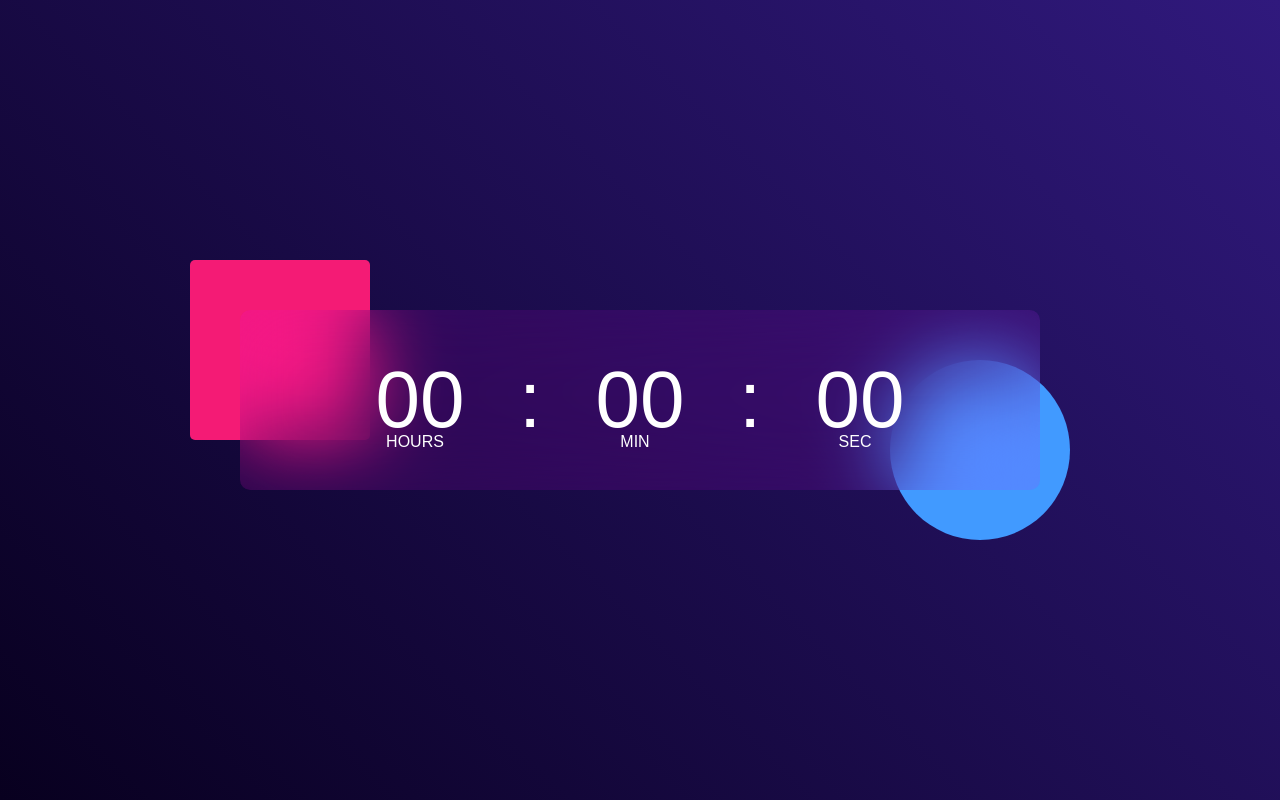
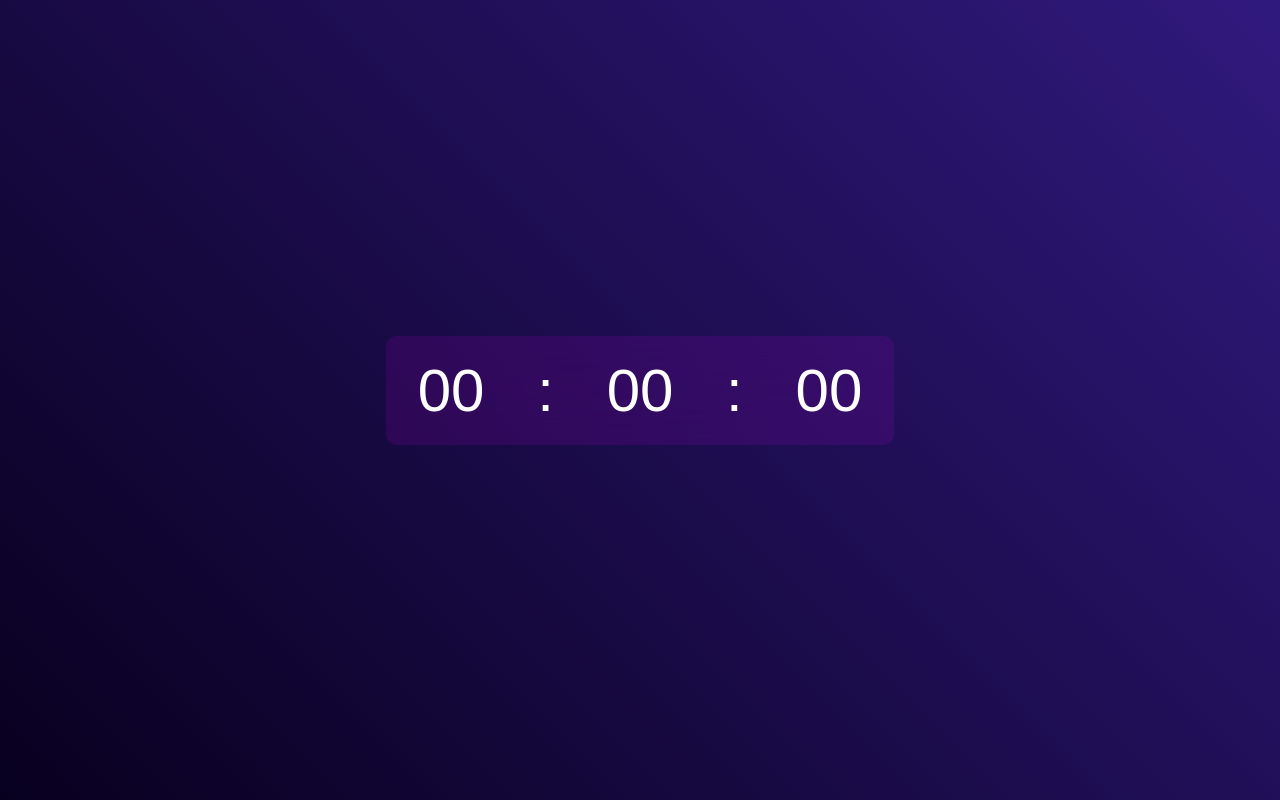
Before and after one commit to GaborKomuves/DigitalClock, a plain HTML site: page index.html in a window 1280 px wide. Drawn offline with Linux system fonts and the light colour scheme.

Commit message:
Update style.css

```diff
--- a/style.css
+++ b/style.css
@@ -1,3 +1,4 @@
+/* Resetări generale */
 * {
     margin: 0;
     padding: 0;
@@ -5,83 +6,131 @@
     box-sizing: border-box;
 }
 
+/* Fundal general */
 .hero {
     width: 100%;
     min-height: 100vh;
     background: linear-gradient(45deg, #08001f, #30197d);
-    color: #fff; /* Changed "content" to "color" for text color */
-    position: normalrelative; /* Corrected the spelling of "sticky" */
+    color: #fff;
+    display: flex;
+    flex-direction: column;
+    justify-content: center;
+    align-items: center;
 }
 
+/* Container central */
 .container {
-    width: 800px;
-    height: 180px;
-    top: 50%;
-    left: 50%;
-    transform: translate(-50%, -50%);
-    position: absolute; /* Added position absolute for centering */
+    text-align: center;
 }
 
+/* Ceas digital */
 .clock {
-    width: 100%;
-    height: 100%;
     background: rgba(235, 0, 255, 0.11);
     border-radius: 10px;
-    display: flex;
-    align-items: center;
-    justify-content: center;
-    position: relative; /* Added position relative for ::before pseudo-element positioning */
+    padding: 20px;
+    margin-bottom: 20px;
+    display: inline-block;
     backdrop-filter: blur(40px);
 }
 
-.container::before {
-    content: '';
-    width: 180px;
-    height: 180px;
-    background: #f41b75;
-    border-radius: 5px;
-    position: absolute;
-    left: -50px;
-    top: -50px;
-    z-index: -1;
+.clock span {
+    font-size: 60px;
+    width: 90px;
+    display: inline-block;
+    text-align: center;
 }
 
-.container::after {
-    content: '';
-    width:180px;
-    height: 180px;
-    background: #419aff;
-    border-radius: 90px;
-    position: absolute;
-    right: -30px;
-    bottom: -50px;
-    z-index: -1;
+.date {
+    font-size: 20px;
+    margin-top: 10px;
 }
 
-.clock span {
-    font-size: 80px;
-    width: 110px;
-    display: inline-block;
-    text-align: center;
-    position: relative;
+/* Știri */
+.news-container {
+    background: rgba(255, 255, 255, 0.1);
+    border-radius: 10px;
+    padding: 20px;
+    margin-top: 20px;
+    max-width: 800px;
+    width: 90%;
 }
 
-.clock span::after {
-    font-size: 16px;
-    position: absolute;
-    bottom: -5px;
-    left: 50px;
-    transform: translateX(-50%);
+.news-container h2 {
+    text-align: center;
+    margin-bottom: 10px;
 }
 
-#hrs::after {
-    content: 'HOURS';
+#news-list {
+    list-style: none;
+    padding: 0;
 }
 
-#min::after {
-    content: 'MIN';
+#news-list li {
+    margin-bottom: 10px;
+    padding: 10px;
+    background: rgba(0, 0, 0, 0.1);
+    border-radius: 5px;
 }
 
-#sec::after {
-    content: 'SEC';
+#news-list li a {
+    color: #fff;
+    text-decoration: none;
 }
+
+#news-list li a:hover {
+    text-decoration: underline;
+}
+
+/* Buton de golire */
+#clear-news {
+    background: #f41b75;
+    color: #fff;
+    border: none;
+    padding: 10px 20px;
+    margin-bottom: 20px;
+    cursor: pointer;
+    border-radius: 5px;
+}
+
+#clear-news:hover {
+    background: #ff6290;
+}
+
+/* Responsivitate */
+@media (max-width: 768px) {
+    .clock span {
+        font-size: 40px;
+        width: 70px;
+    }
+
+    .date {
+        font-size: 16px;
+    }
+
+    .news-container h2 {
+        font-size: 18px;
+    }
+
+    #news-list li {
+        font-size: 14px;
+    }
+}
+
+@media (max-width: 480px) {
+    .clock span {
+        font-size: 30px;
+        width: 60px;
+    }
+
+    .date {
+        font-size: 14px;
+    }
+
+    .news-container h2 {
+        font-size: 16px;
+    }
+
+    #news-list li {
+        font-size: 12px;
+    }
+}
```
